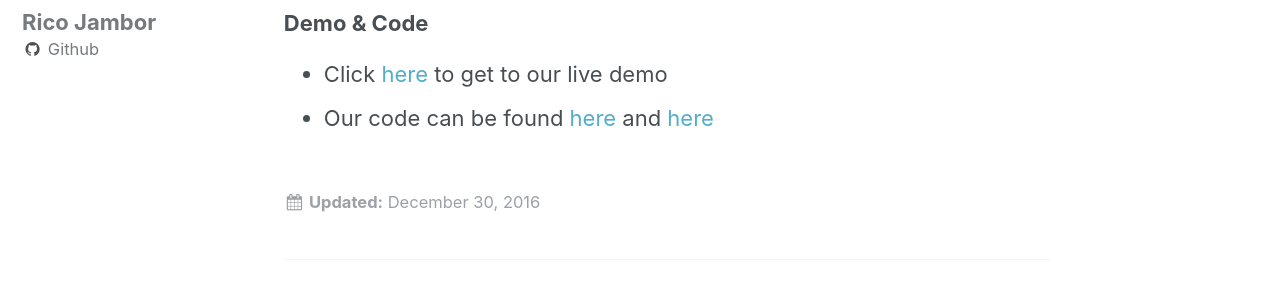
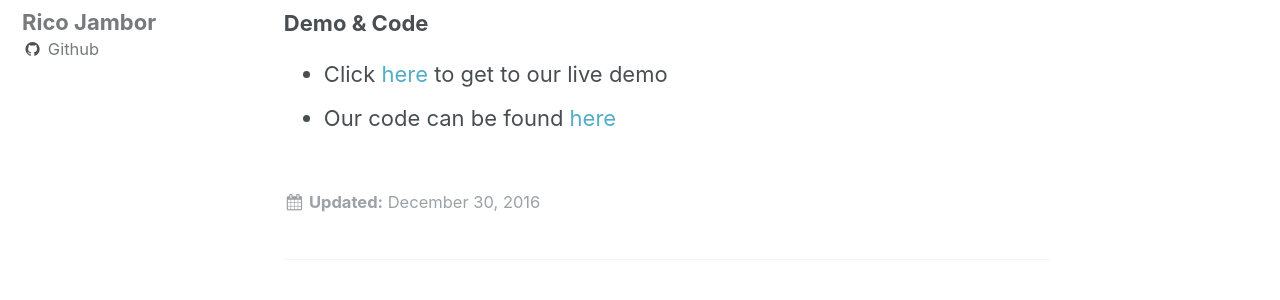
Before and after one commit to PalatinCoder/SquadIT, a Jekyll site: the page built from _posts/2016-12-30-midterm.md, in a window 1280 px wide and 900 px high, scrolled down 1054 px. Shown: the part 155-455 px from the top of the window. Built offline with Jekyll 4.4.1, drawn with Linux system fonts in a browser that asks for light colours.

Commit message:
FIX: Broken links

```diff
--- a/_posts/2016-12-30-midterm.md
+++ b/_posts/2016-12-30-midterm.md
@@ -36,7 +36,7 @@ You can find our Vision [here][vision]. Our team member roles can be found [here
 ### Demo & Code
 
 + Click [here][liveDemo] to get to our live demo
-+ Our code can be found [here][GitHubCode] and [here][GitHubCode2]
++ Our code can be found [here][GitHubCode]
 
 <!-- link definitions -->
 
```
Also changed, not shown: other parts of _posts/2016-12-30-midterm.md (+1 -2 lines).
